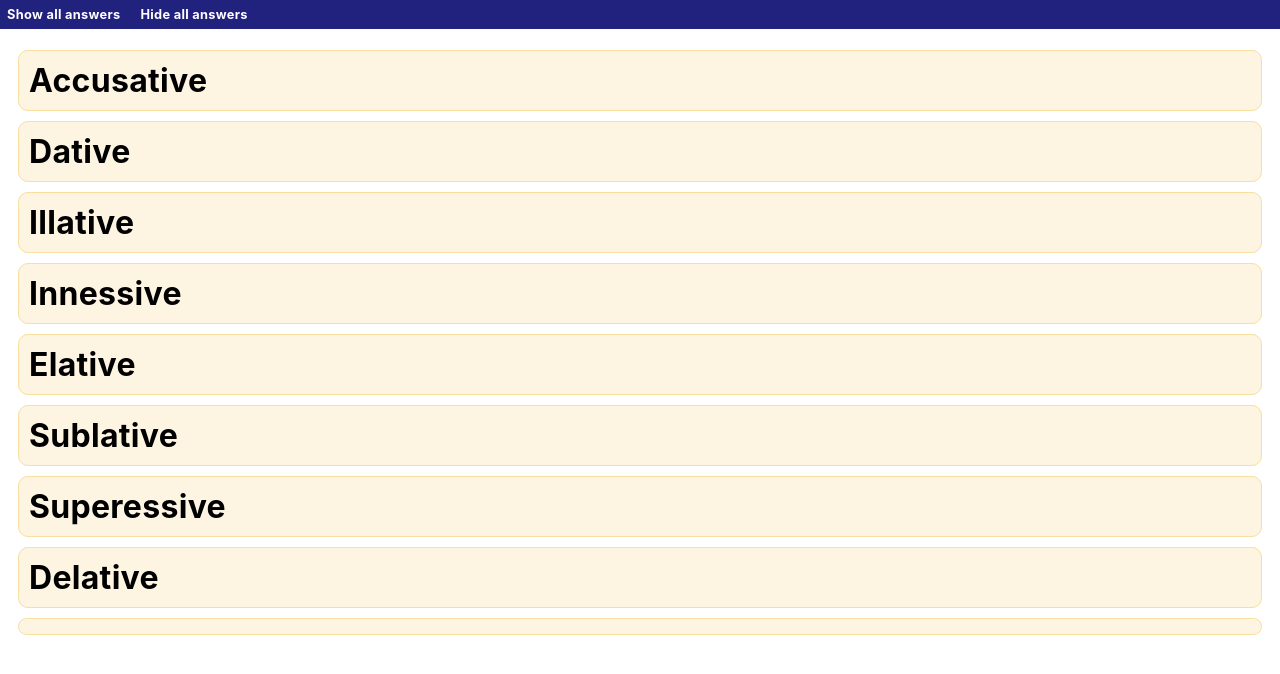
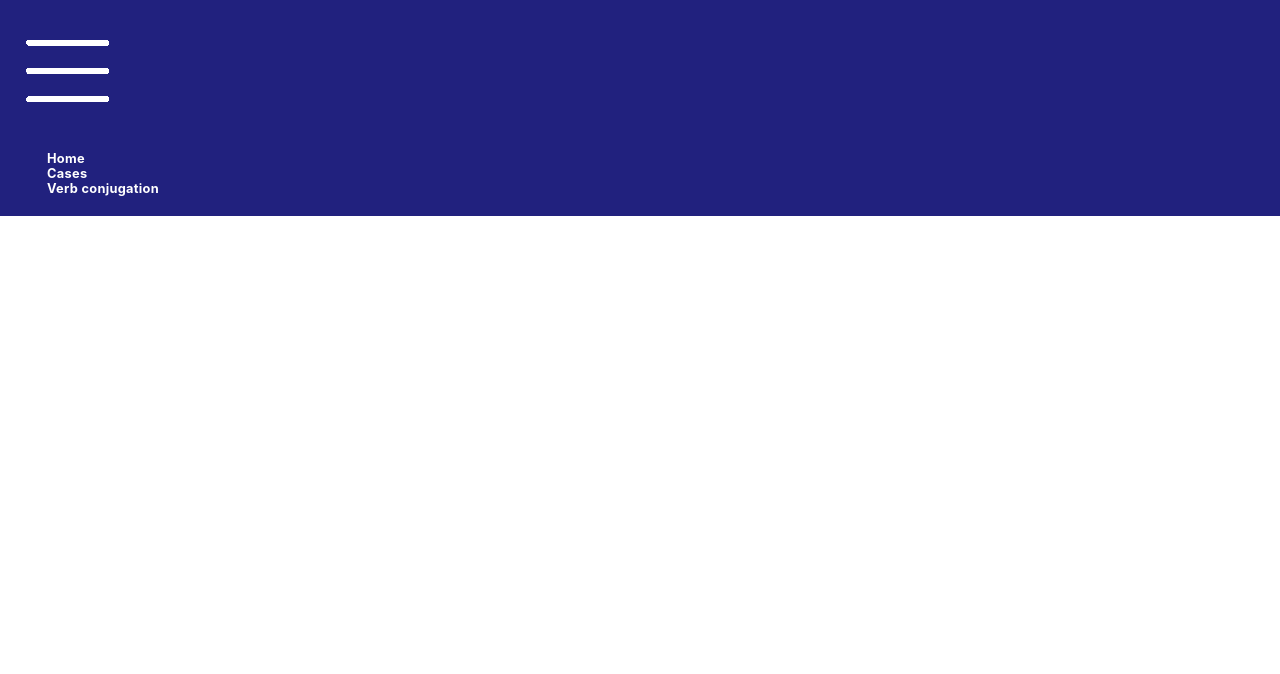
Before and after one commit to gzsofii/learn_hungarian, a React (Create React App) app: page / in a window 1280 px wide. Shown: the top 674 px of the page. Built offline with nearby package versions, Linux system fonts and the light colour scheme.

Commit message:
create base of menu

```diff
--- a/package.json
+++ b/package.json
@@ -10,6 +10,7 @@
     "node-sass": "^4.14.1",
     "react": "^17.0.1",
     "react-dom": "^17.0.1",
+    "react-router-dom": "^5.2.0",
     "react-scripts": "4.0.1",
     "web-vitals": "^0.2.4"
   },
--- a/src/App.js
+++ b/src/App.js
@@ -1,11 +1,40 @@
 import './App.scss';
 import Cases from './components/Cases'
+import {
+  BrowserRouter as Router,
+  Switch,
+  Route,
+  Link
+} from "react-router-dom";
+import menu from './/img/menu.png'
 
 function App() {
   return (
-    <div className="App">
-      <Cases/>
-    </div>
+    <Router>
+      <header>
+        <nav>
+          <img src={menu}/>
+          <ul>
+            <li>
+              <Link to="/">Home</Link>
+            </li>
+            <li>
+              <Link to="/cases">Cases</Link>
+            </li>
+            <li>
+              <Link to="/verb_conjugation">Verb conjugation</Link>
+            </li>
+          </ul>
+        </nav>
+
+        <Switch>
+          <Route path="/cases"><Cases/></Route>
+          <Route path="/verb_conjugation"><h1>Verb conjugation</h1></Route>
+          <Route path="/"><h1>Home</h1></Route>
+        </Switch>
+      </header>
+    </Router>
+
   );
 }
 
--- a/src/App.scss
+++ b/src/App.scss
@@ -16,6 +16,28 @@ body {
 h1 {
     cursor: pointer;
     margin: 5px;
+}
+
+nav {
+    position: fixed;
+    top: 0;
+    left: 0;
+    z-index: 100;
+    width: 100%;
+    background-color: rgb(33, 33, 126);
+    padding: 7px;
+    font-size: 0.8em;
+    ul {
+        list-style-type: none;
+        color: white ;
+        li a {
+            background-color:transparent;
+            cursor: pointer;
+            color: white ;
+            font-weight: bold;
+            text-decoration: none;
+        }
+    }
 }
 
 #root {
```
Also changed, not shown: src/img/menu.png (added), 1 other file (tests, documents, lock files or other folders).
